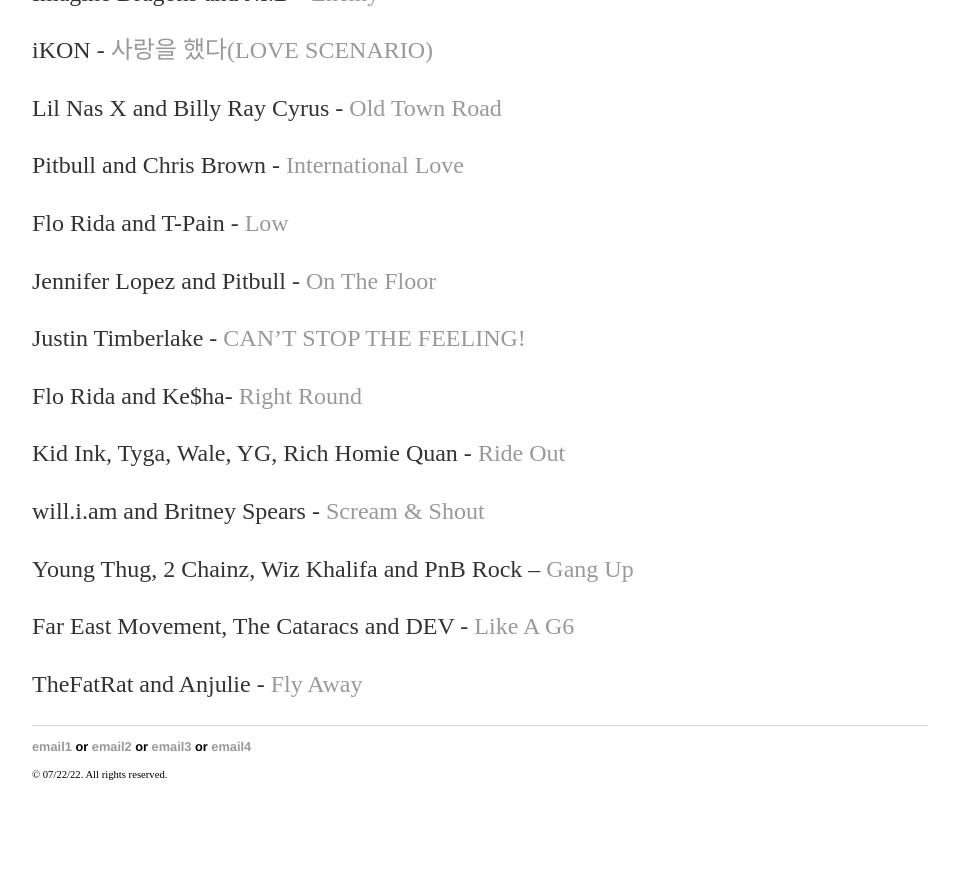
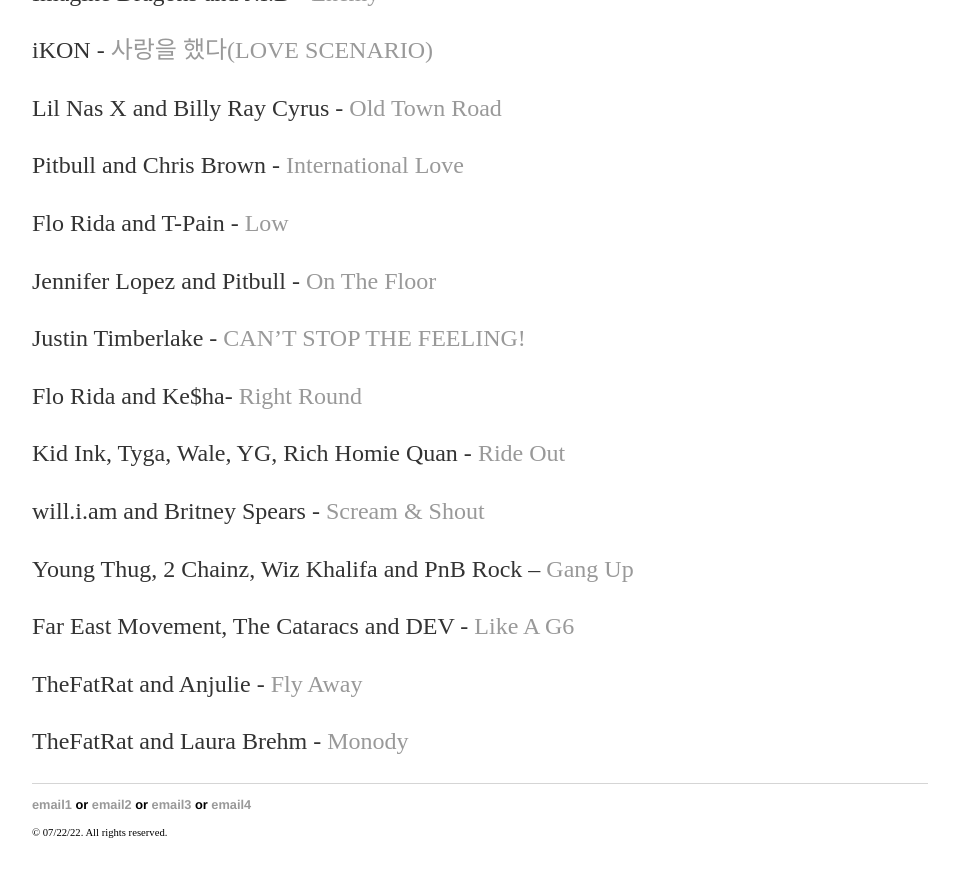
Before and after one commit to yjkweon24/yjkweon24.github.io, a Jekyll site: the page built from _posts/2018-10-23-songs-that-i-love.md, in a window 1280 px wide and 900 px high, scrolled down 21158 px. Shown: the top 877 px of the window, without its empty margins (160-1119 px from the left). Built offline with Jekyll 4.4.1, drawn with Linux system fonts in a browser that asks for light colours; before the commit the page ends 22000 px from its top, so only the background shows below that.

Commit message:
Update 2018-10-23-songs-that-i-love.md

```diff
--- a/_posts/2018-10-23-songs-that-i-love.md
+++ b/_posts/2018-10-23-songs-that-i-love.md
@@ -752,3 +752,5 @@
 Far East Movement, The Cataracs and DEV - [Like A G6](https://www.youtube.com/watch?v=w4s6H4ku6ZY&list=RDZvUBGN4KoP0&index=27)
 
 TheFatRat and Anjulie - [Fly Away](https://www.youtube.com/watch?v=cMg8KaMdDYo&ab_channel=TheFatRat)
+
+TheFatRat and Laura Brehm - [Monody](https://www.youtube.com/watch?v=B7xai5u_tnk&ab_channel=TheFatRat)
```
